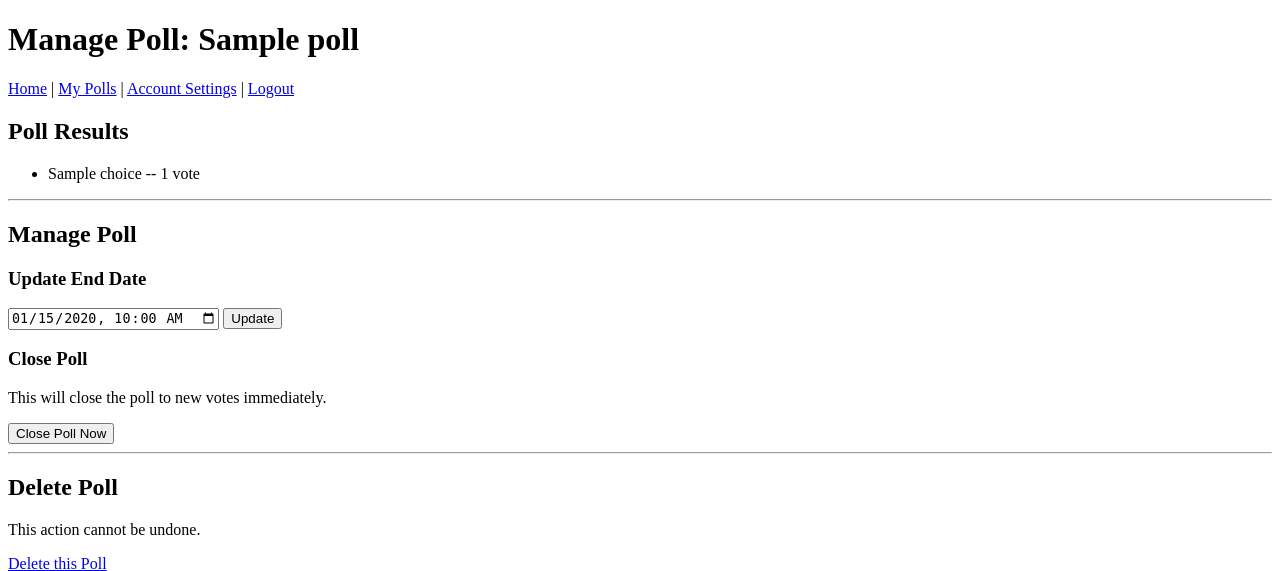
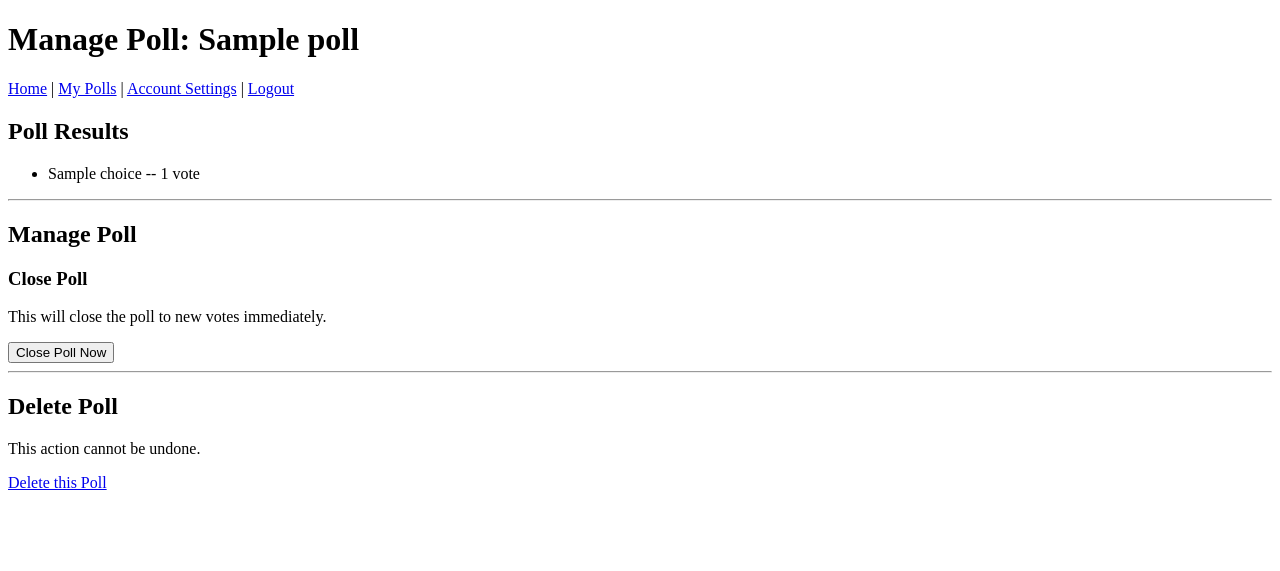
Before and after one commit to mikolajed/CommPolls, a Django app: page /polls/1/manage/ in a window 1280 px wide. Shown: the top 571 px of the page. Run offline with Django 4.2, Linux system fonts and the light colour scheme; a user stored in the database is signed in; tables that the repository leaves empty hold one stand-in row (values such as "Sample post").

Commit message:
Remove option to change poll voting window

```diff
--- a/comm_polls/templates/comm_polls/manage_poll.html
+++ b/comm_polls/templates/comm_polls/manage_poll.html
@@ -24,13 +24,6 @@
 
     <h2>Manage Poll</h2>
 
-    <form method="post">
-        {% csrf_token %}
-        <h3>Update End Date</h3>
-        <input type="datetime-local" name="end_date" value="{{ poll.end_date|date:'Y-m-d\TH:i' }}">
-        <button type="submit" name="update_end_date">Update</button>
-    </form>
-
     <form method="post" style="margin-top: 1rem;">
         {% csrf_token %}
         <h3>Close Poll</h3>
--- a/comm_polls/views.py
+++ b/comm_polls/views.py
@@ -101,15 +101,7 @@ def manage_poll(request, poll_id):
     poll = get_object_or_404(Poll, id=poll_id, created_by=request.user)
 
     if request.method == 'POST':
-        if 'update_end_date' in request.POST:
-            new_end_date = request.POST.get('end_date')
-            if new_end_date:
-                poll.end_date = new_end_date
-                poll.save()
-                messages.success(request, 'Poll end date updated successfully.')
-                return redirect('comm_polls:manage_poll', poll_id=poll.id)
-
-        elif 'close_poll' in request.POST:
+        if 'close_poll' in request.POST:
             poll.end_date = timezone.now()
             poll.save()
             messages.success(request, 'Poll has been closed.')
```
